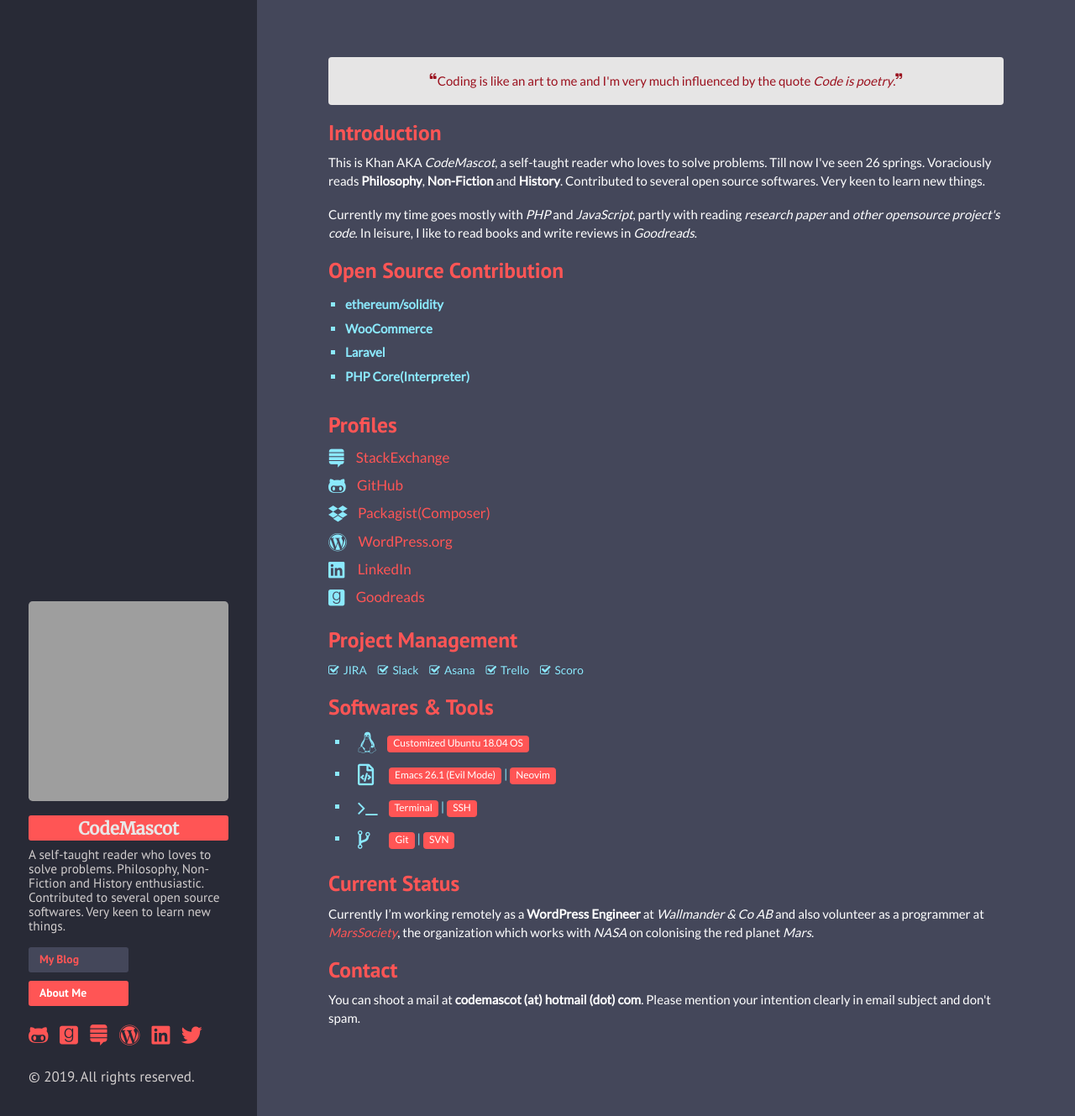
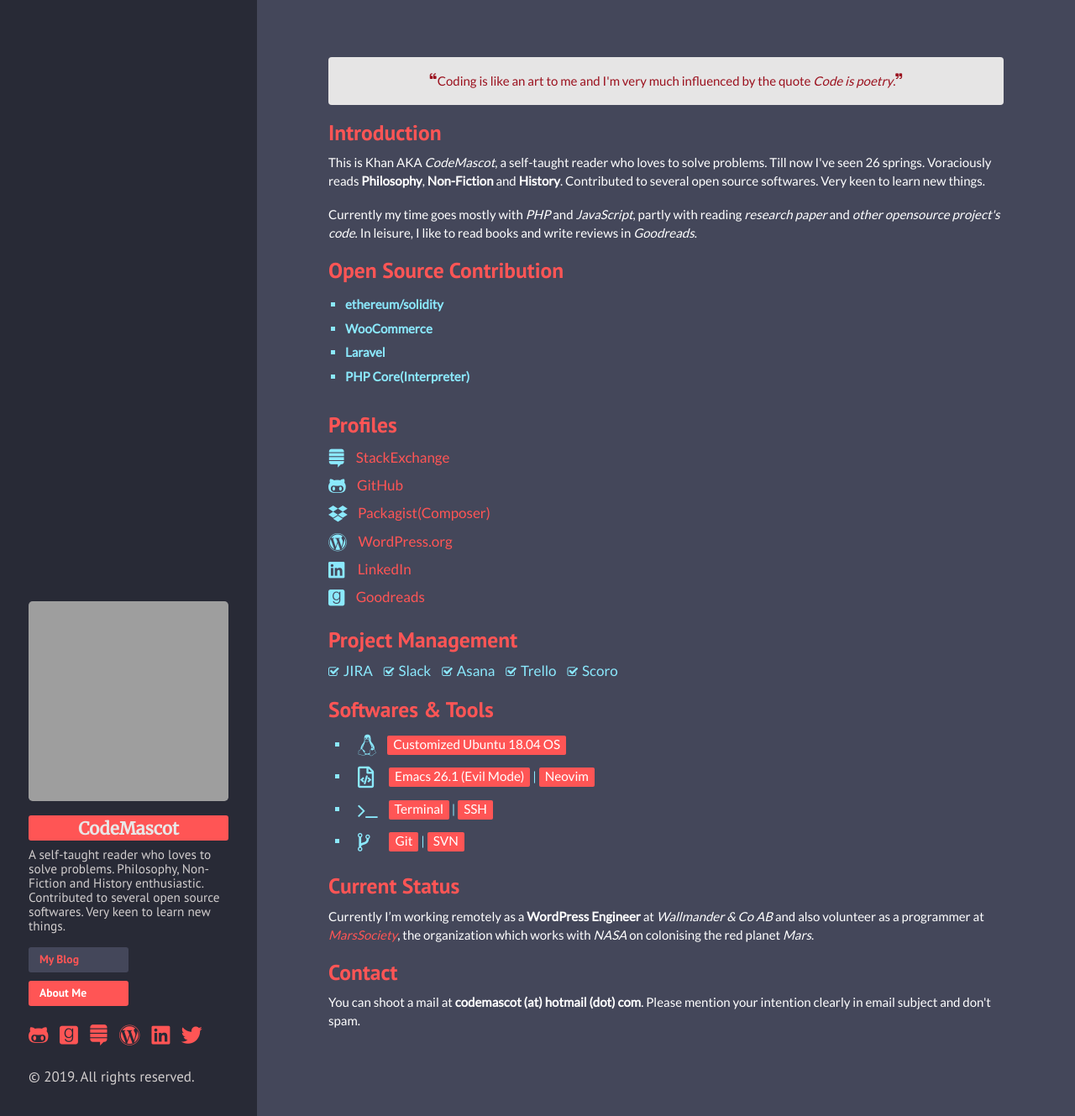
Before and after one commit to khanrn/codemascot.github.io, a Jekyll site: the page built from about-me/index.html, in a window 1280 px wide and 1329 px high. Shown: the whole window at 84% size. Built offline with Jekyll 4.4.1, drawn with Linux system fonts in a browser that asks for light colours; nearby versions of some CDN libraries; some web fonts are replaced; grey boxes are pictures that could not be loaded.

Commit message:
Font size changed

```diff
--- a/public/css/hyde.css
+++ b/public/css/hyde.css
@@ -181,8 +181,8 @@
      background: #FF5555;
      color: #fff;
      padding: 1px 7px 4px;
-     border-radius: 4px;
-     font-size: 0.7rem;
+     border-radius: 2px;
+     font-size: 0.9rem;
  }
  ul.software-tools li:before {
      font-size: 1.5rem;
@@ -217,7 +217,7 @@
  }
  .pm-tools span {
      padding-right: 10px;
-     font-size: 0.8rem;
+     font-size: 1rem;
      font-weight: 500;
      color: #8be9fd;
  }
```
